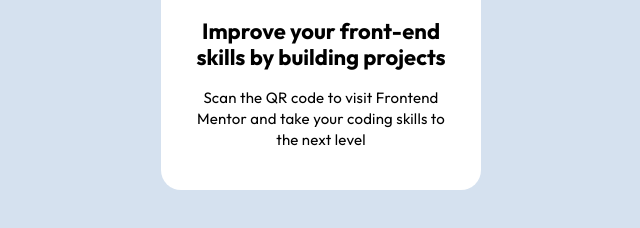
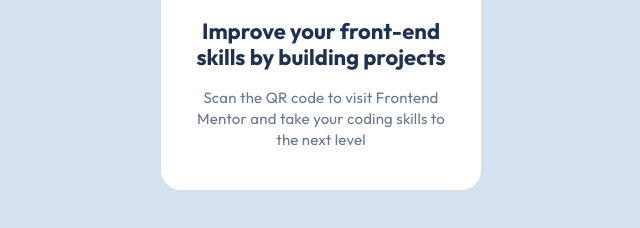
Before and after one commit to vlrnsnk/qr-code-component, a website: page src/index.html in a window 1280 px wide. Shown: the part 324-552 px from the top of the page, without its empty margins (319-959 px from the left). Drawn offline with nearby package versions, Linux system fonts and the light colour scheme; files that its build step writes are made by us from their sources.

Commit message:
Fix colors of the text

```diff
--- a/src/sass/components/_qr-code.scss
+++ b/src/sass/components/_qr-code.scss
@@ -22,11 +22,14 @@
 
   &__heading {
     margin-bottom: abstracts.$spacing-200;
+    color: abstracts.$color-slate-900;
 
     @include abstracts.text-preset-1();
   }
 
   &__text {
+    color: abstracts.$color-slate-500;
+
     @include abstracts.text-preset-2();
   }
 }
```
